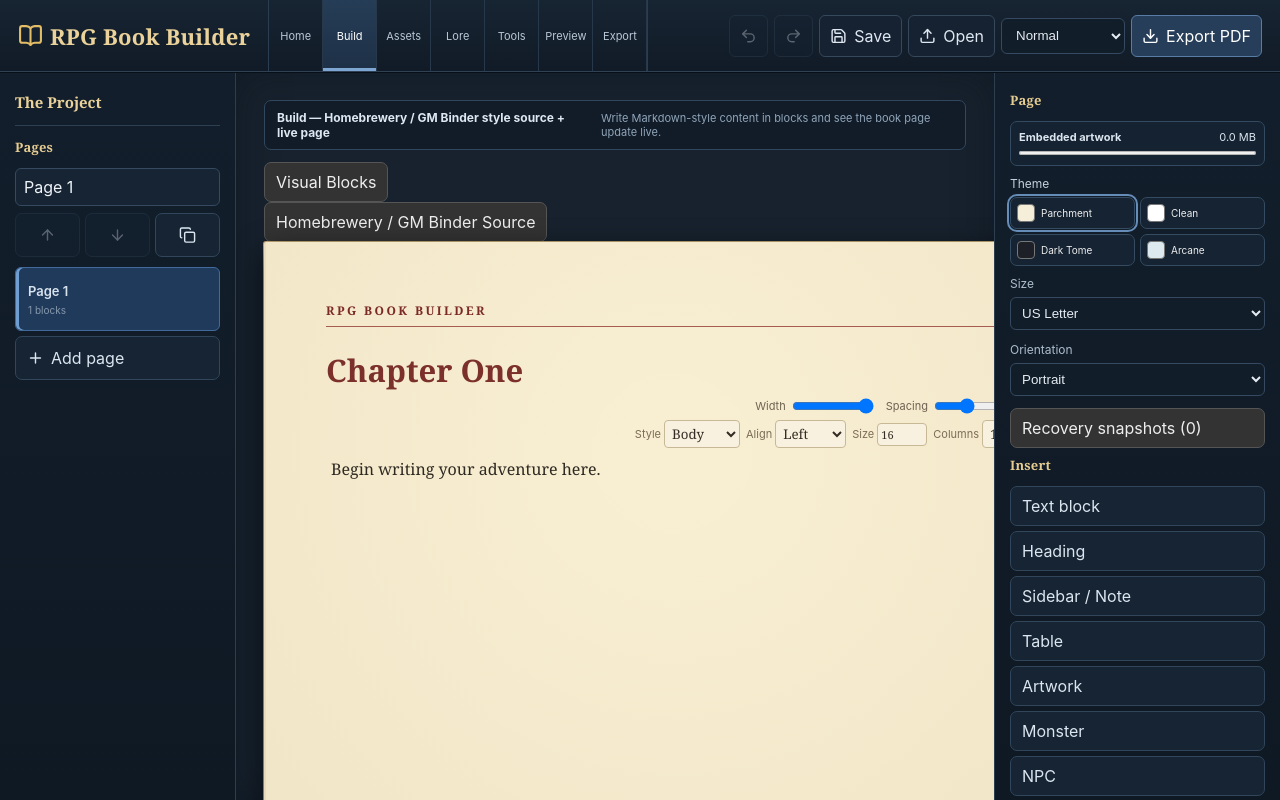
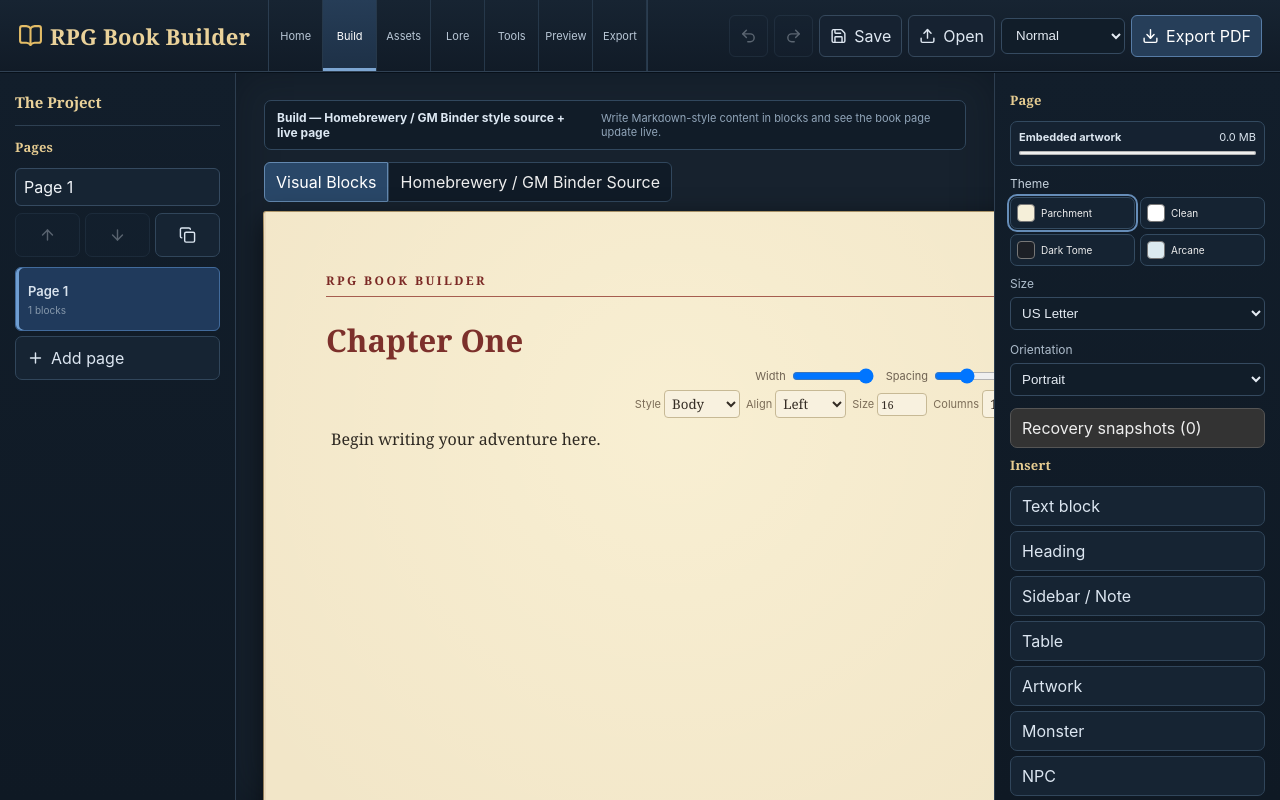
Before and after one commit to siller94-art/RPG-Book-Builder, a React (Vite) app: page / in a window 1280 px wide. Built offline with nearby package versions, Linux system fonts and the light colour scheme.

Commit message:
Style Homebrewery source workspace

```diff
--- a/src/styles.css
+++ b/src/styles.css
@@ -110,3 +110,7 @@ main{background:#17222e;padding:28px;box-shadow:inset 0 0 40px #07101966}
 .workspace-preview .pages,.workspace-preview .tools{opacity:.72}
 .workspace-export .tools{box-shadow:inset 3px 0 #668fba}
 @media(max-width:1350px){.workspaceNav button{min-width:54px;padding:8px 6px;font-size:11px}.projectTitle{display:none}}
+
+.sourceModeBar{max-width:1123px;margin:0 auto 10px;display:flex;gap:0}.sourceModeBar button{border-radius:0;background:#101b27;border-color:#31475d}.sourceModeBar button:first-child{border-radius:6px 0 0 6px}.sourceModeBar button:last-child{border-radius:0 6px 6px 0}.sourceModeBar button.active{background:#294768;border-color:#6388af;color:#fff}
+.sourceWorkspace{max-width:1123px;margin:0 auto 16px;display:grid;grid-template-columns:minmax(0,1fr) 220px;gap:12px;background:#101a26;border:1px solid #31475d;border-radius:7px;padding:12px;color:#dbe6f1}
+.sourceWorkspace h3{margin:0 0 8px;color:#e8cc8c;font:700 13px Georgia,serif}.sourceWorkspace textarea{width:100%;height:260px;resize:vertical;background:#0b141e;border:1px solid #354d64;border-radius:5px;color:#e3e9ef;padding:12px;font:13px/1.5 ui-monospace,SFMono-Regular,Menlo,monospace;margin-bottom:8px}.sourceWorkspace p{font-size:12px;color:#9fb0c0}
```
